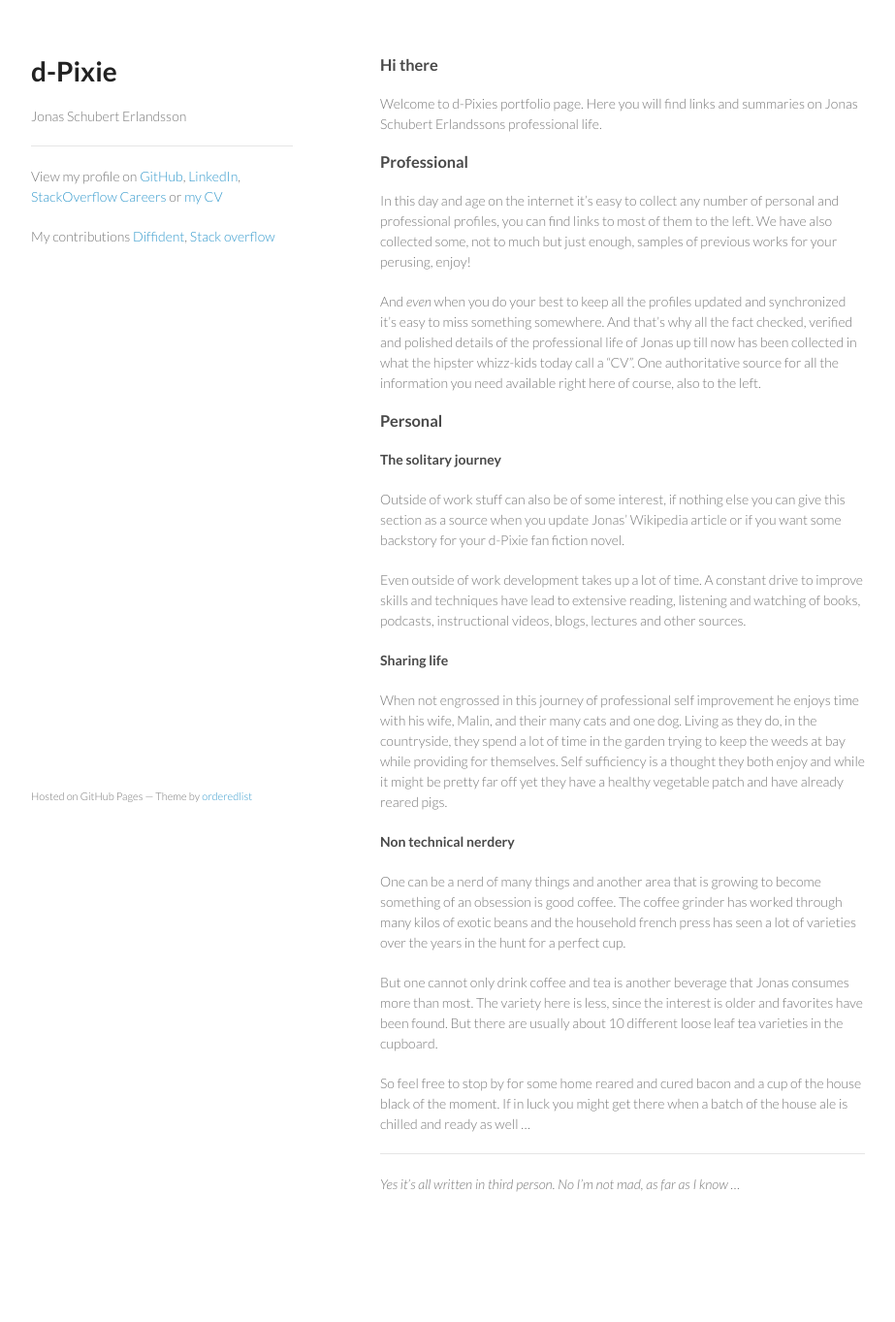
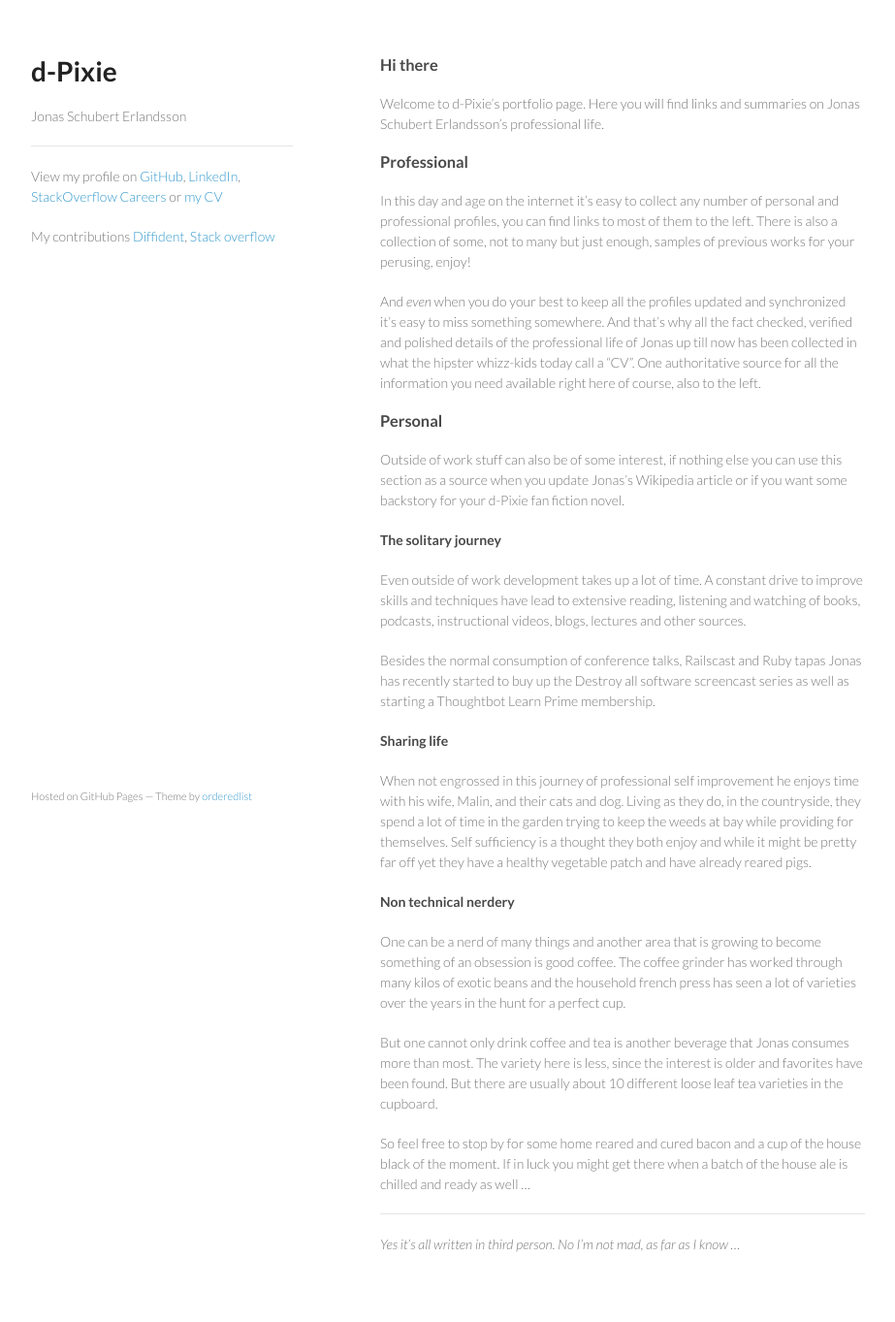
Before and after one commit to d-Pixie/d-Pixie.github.io, a Jekyll site: the page built from index.md, in a window 1280 px wide. Shown: the whole page at 97% size, without its empty margins (178-1101 px from the left). Built offline with Jekyll 4.4.1, drawn with Linux system fonts in a browser that asks for light colours; Markdown is read by kramdown in place of the engine named in the settings; before the commit the page ends 1301 px from its top, so only the background shows below that.

Commit message:
Fixes spelling and grammar bugs

```diff
--- a/index.md
+++ b/index.md
@@ -5,25 +5,27 @@ tagline: 'Jonas Schubert Erlandsson'
 ---
 ### Hi there
 
-Welcome to d-Pixies portfolio page. Here you will find links and summaries on Jonas Schubert Erlandssons professional life.
+Welcome to d-Pixie's portfolio page. Here you will find links and summaries on Jonas Schubert Erlandsson's professional life.
 
 ### Professional
 
-In this day and age on the internet it's easy to collect any number of personal and professional profiles, you can find links to most of them to the left. We have also collected some, not to much but just enough, samples of previous works for your perusing, enjoy!
+In this day and age on the internet it's easy to collect any number of personal and professional profiles, you can find links to most of them to the left. There is also a collection of some, not to many but just enough, samples of previous works for your perusing, enjoy!
 
 And *even* when you do your best to keep all the profiles updated and synchronized it's easy to miss something somewhere. And that's why all the fact checked, verified and polished details of the professional life of Jonas up till now has been collected in what the hipster whizz-kids today call a "CV". One authoritative source for all the information you need available right here of course, also to the left.
 
 ### Personal
 
+Outside of work stuff can also be of some interest, if nothing else you can use this section as a source when you update Jonas's Wikipedia article or if you want some backstory for your d-Pixie fan fiction novel.
+
 #### The solitary journey
-
-Outside of work stuff can also be of some interest, if nothing else you can give this section as a source when you update Jonas' Wikipedia article or if you want some backstory for your d-Pixie fan fiction novel.
 
 Even outside of work development takes up a lot of time. A constant drive to improve skills and techniques have lead to extensive reading, listening and watching of books, podcasts, instructional videos, blogs, lectures and other sources.
 
+Besides the normal consumption of conference talks, Railscast and Ruby tapas Jonas has recently started to buy up the Destroy all software screencast series as well as starting a Thoughtbot Learn Prime membership.
+
 #### Sharing life
 
-When not engrossed in this journey of professional self improvement he enjoys time with his wife, Malin, and their many cats and one dog. Living as they do, in the countryside, they spend a lot of time in the garden trying to keep the weeds at bay while providing for themselves. Self sufficiency is a thought they both enjoy and while it might be pretty far off yet they have a healthy vegetable patch and have already reared pigs.
+When not engrossed in this journey of professional self improvement he enjoys time with his wife, Malin, and their cats and dog. Living as they do, in the countryside, they spend a lot of time in the garden trying to keep the weeds at bay while providing for themselves. Self sufficiency is a thought they both enjoy and while it might be pretty far off yet they have a healthy vegetable patch and have already reared pigs.
 
 #### Non technical nerdery
 
```
Also changed, not shown: cv/index.md (+2 -2 lines).
